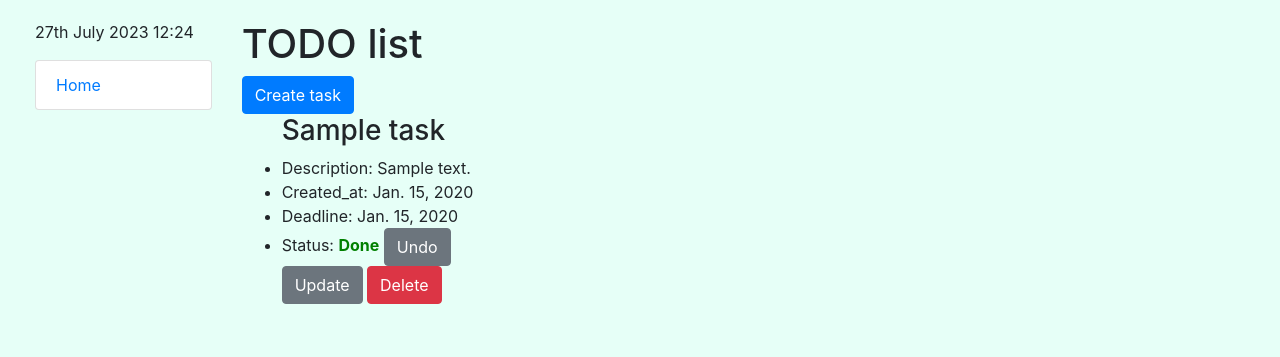
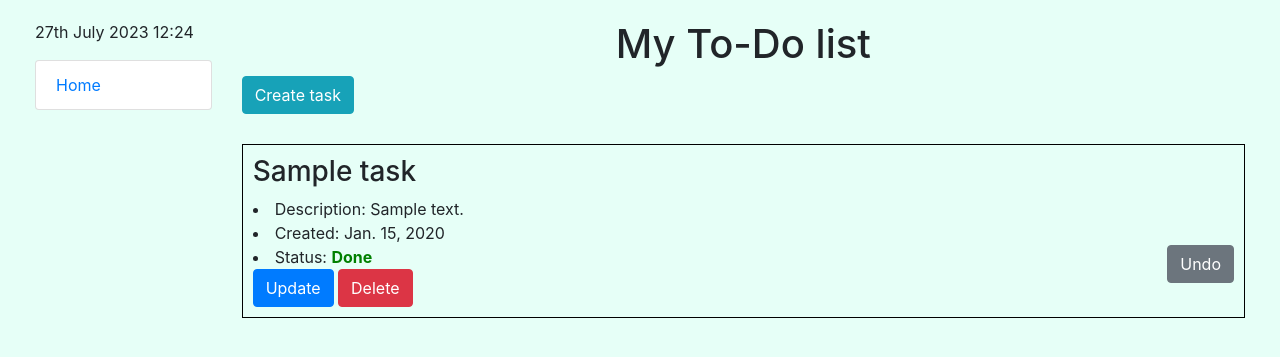
Before and after one commit to Nexxel05/To-Do-list, a Django app: page / in a window 1280 px wide. Shown: the top 357 px of the page. Run offline with Django 4.2, Linux system fonts and the light colour scheme; tables that the repository leaves empty hold one stand-in row (values such as "Sample post").

Commit message:
Reformatted index page display

```diff
--- a/core/templates/core/index.html
+++ b/core/templates/core/index.html
@@ -2,25 +2,36 @@
 
 {% block content %}
   <body>
-  <h1>TODO list</h1>
-  <a class="btn btn-primary float" href="{% url 'core:create-task' %}">Create task</a>
-    <ul>{% for task in tasks %}
+  <h1 style="text-align: center">My To-Do list</h1>
+  <a class="btn btn-info float" href="{% url 'core:create-task' %}">Create task</a>
+
+    {% for task in tasks %}
+      <div class="task">
+
         <h3>{{ task.title }}</h3>
         <li>Description: {{ task.description }}</li>
-      <li>Created_at: {{ task.created }}</li>
-      <li>Deadline: {{ task.deadline }}</li>
+        <li>Created: {{ task.created }}</li>
         <li>Status:
           {% if task.is_completed %}
             <strong style="color:green">Done</strong>
-          <a class="btn btn-secondary float" href="{% url 'core:change-status-task' pk=task.id%}">Undo</a>
+            <a class="btn btn-secondary" style="float: right" href="{% url 'core:change-status-task' pk=task.id%}">Undo</a>
           {% else %}
             <strong style="color:red">Not Done</strong>
-          <a class="btn btn-success float" href="{% url 'core:change-status-task' pk=task.id%}">Complete</a>
+            <li>Deadline:
+              {% if task.deadline == today %}
+                <strong style="color:red">TODAY!!!</strong>
+              {% elif task.deadline < today %}
+                <strong style="color:red">{{ task.deadline }}</strong>
+              {% else %}
+                {{ task.deadline }}
+              {% endif %}
+              <a class="btn btn-success" style="float: right" href="{% url 'core:change-status-task' pk=task.id%}">Complete</a>
+            </li>
           {% endif %}
         </li>
-      <a class="btn btn-secondary" href="{% url 'core:update-task' pk=task.id %}">Update</a>
+        <a class="btn btn-primary" href="{% url 'core:update-task' pk=task.id %}">Update</a>
         <a class="btn btn-danger" href="{% url 'core:delete-task' pk=task.id %}">Delete</a>
+      </div>
     {% endfor %}
-    </ul>
   </body>
 {% endblock %}
```
Lines whose indentation alone changed are shown as unchanged.
